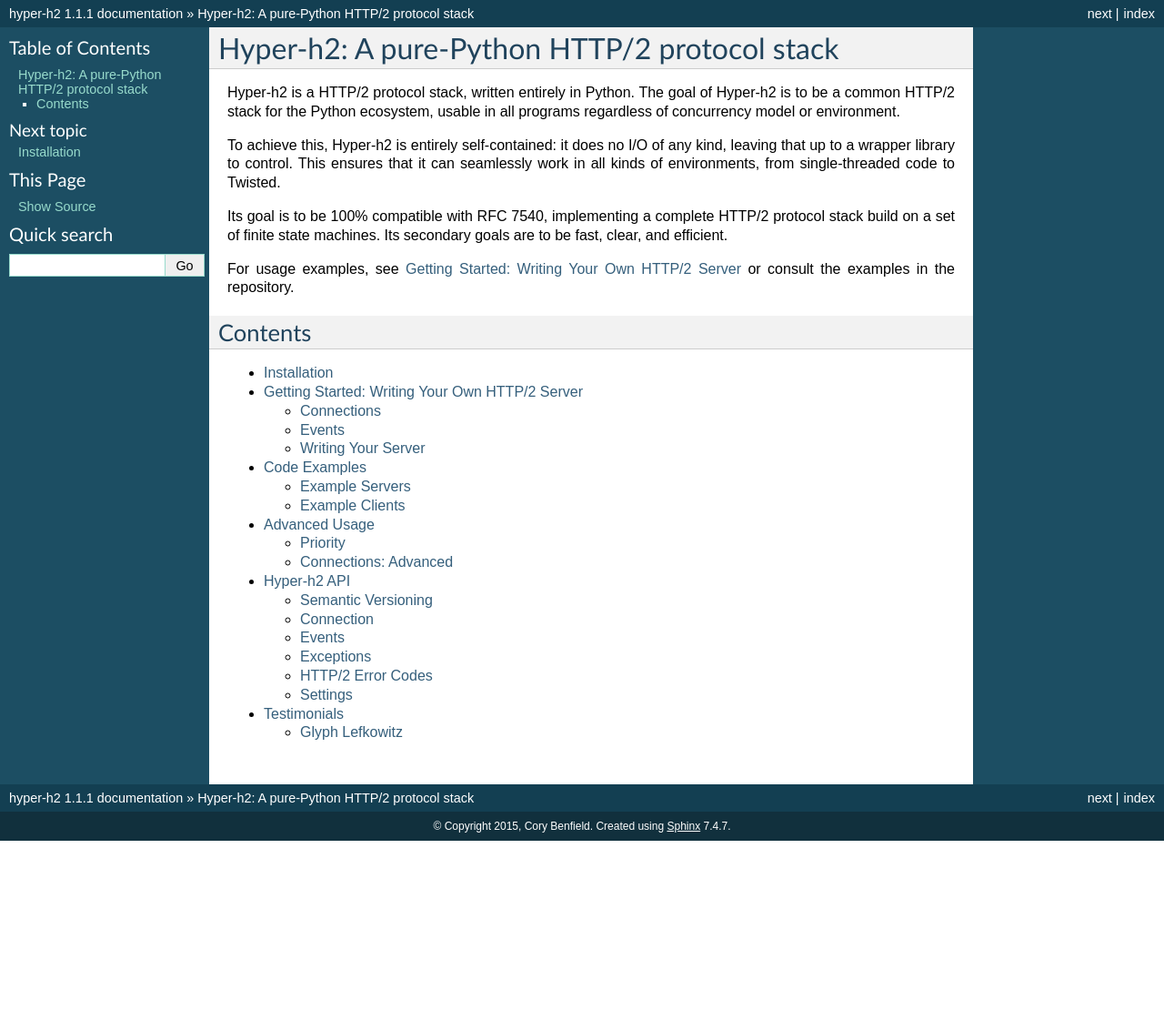
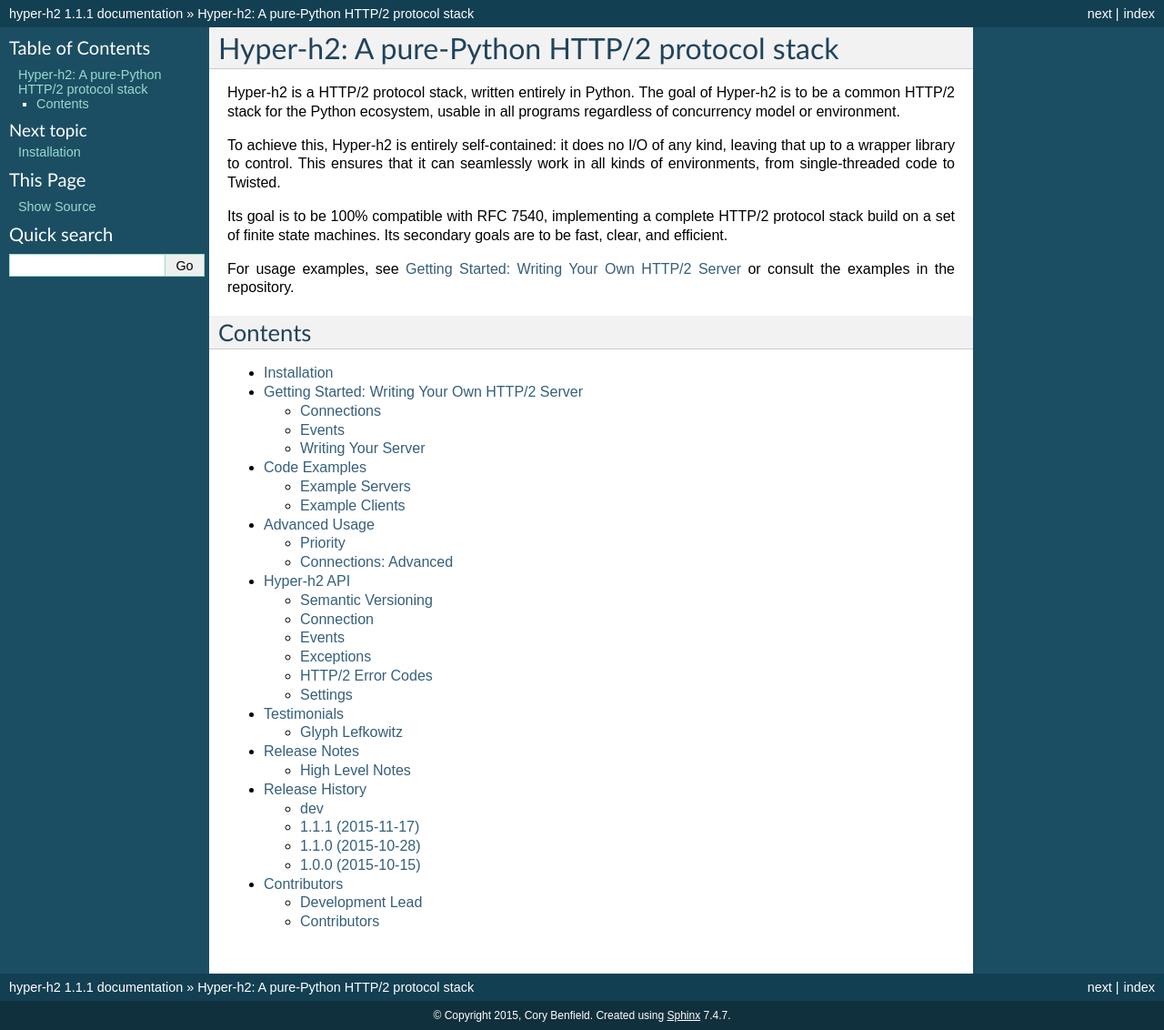
Before and after one commit to python-hyper/h2, a Sphinx documentation site: the page built from docs/source/index.rst, in a window 1280 px wide. Shown: the whole page at 91% size. Built offline with Sphinx 7.4.7, drawn with Linux system fonts in a browser that asks for light colours; before the commit the page ends 924 px from its top, so only the background shows below that; some of the changed lines change nothing that is shown.

Commit message:
Add release notes and contributors page.

```diff
--- /dev/null
+++ b/docs/source/contributors.rst
@@ -0,0 +1,4 @@
+Contributors
+============
+
+.. include:: ../../CONTRIBUTORS.rst
--- a/docs/source/index.rst
+++ b/docs/source/index.rst
@@ -34,3 +34,5 @@
    advanced-usage
    api
    testimonials
+   release-notes
+   contributors
--- /dev/null
+++ b/docs/source/release-notes.rst
@@ -0,0 +1,61 @@
+Release Notes
+=============
+
+This document contains release notes for Hyper-h2. In addition to the
+:ref:`detailed-release-notes` found at the bottom of this document, this
+document also includes a high-level prose overview of each major release after
+1.0.0.
+
+High Level Notes
+----------------
+
+2.0.0: 25 January 2016
+~~~~~~~~~~~~~~~~~~~~~~
+
+The Hyper-h2 team and the Hyper project are delighted to announce the release
+of Hyper-h2 version 2.0.0! This is an enormous release that contains a gigantic
+collection of new features and fixes, with the goal of making it easier than
+ever to use Hyper-h2 to build a complaint HTTP/2 server or client.
+
+An enormous chunk of this work has been focused on tighter enforcement of
+restrictions in RFC 7540, ensuring that we correctly police the actions of
+remote peers, and error appropriately when those peers violate the
+specification. Several of these constitute breaking changes, becuase data that
+was previously received and handled without obvious error now raises
+``ProtocolError`` exceptions and causes the connection to be terminated.
+
+Additionally, the public API was cleaned up and had several helper methods that
+had been inavertently exposed removed from the public API. The team wants to
+stress that while Hyper-h2 follows semantic versioning, the guarantees of
+semver apply only to the public API as documented in :doc:`api`. Reducing the
+surface area of these APIs makes it easier for us to continue to ensure that
+the guarantees of semver are respected on our public API.
+
+We also attempted to clear up some of the warts that had appeared in the API,
+and add features that are helpful for implementing HTTP/2 endpoints. For
+example, the :class:`H2Connection <h2.connection.H2Connection>` object now
+exposes a method for generating the next stream ID that your client or server
+can use to initiate a connection (:meth:`get_next_available_stream_id
+<h2.connection.H2Connection.get_next_available_stream_id>`). We also removed
+some needless return values that were guaranteed to return empty lists, which
+were an attempt to make a forward-looking guarantee that was entirely unneeded.
+
+Altogether, this has been an extremely productive period for Hyper-h2, and a
+lot of great work has been done by the community. To that end, we'd also like
+to extend a great thankyou to those contributers who made their first contribution
+to the project between release 1.0.0 and 2.0.0. Many thanks to:
+`Thomas Kriechbaumer`_, `Alex Chan`_, `Maximilian Hils`_, and `Glyph`_. For a
+full historical list of contributors, see :doc:`contributors`.
+
+We're looking forward to the next few months of Python HTTP/2 work, and hoping
+that you'll find lots of excellent HTTP/2 applications to build with Hyper-h2!
+
+
+.. _Thomas Kriechbaumer: https://github.com/Kriechi
+.. _Alex Chan: https://github.com/alexwlchan
+.. _Maximilian Hils: https://github.com/mhils
+.. _Glyph: https://github.com/glyph
+
+
+.. _detailed-release-notes:
+.. include:: ../../HISTORY.rst
```
